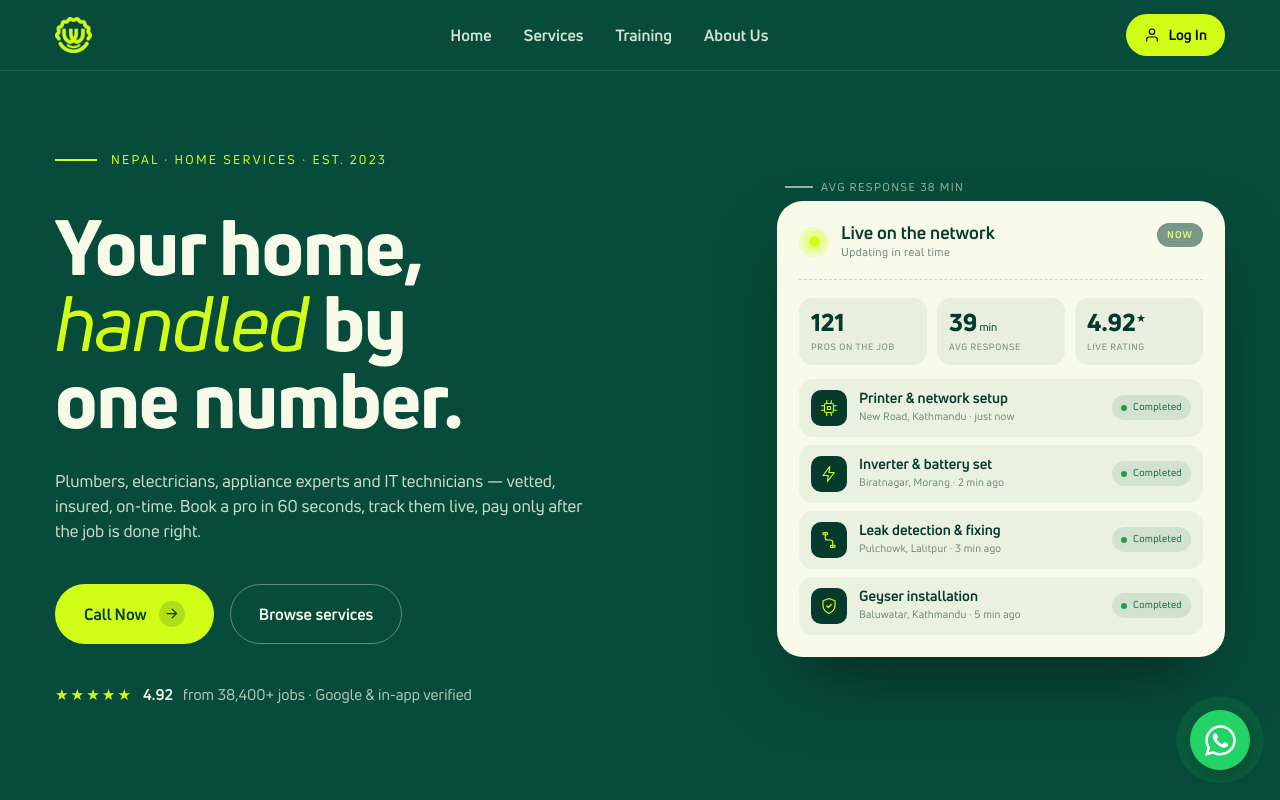
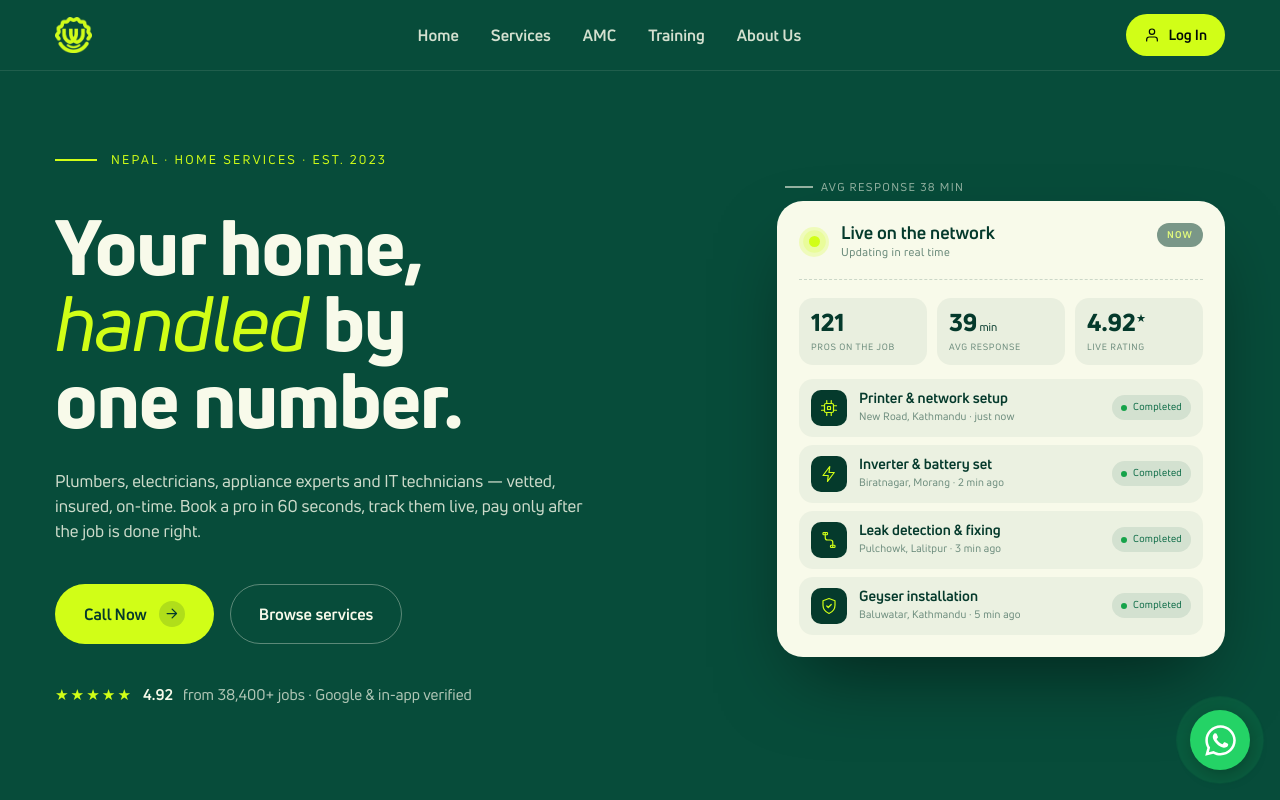
Before and after one commit to duckducky505/wowsewa-website, a React (Vite) app: page / in a window 1280 px wide. Shown: the top 800 px of the page. Built offline with nearby package versions, Linux system fonts and the light colour scheme.

Commit message:
Navbar AMC link added and a minor file import fix

```diff
--- a/src/components/Navbar/Navbar.jsx
+++ b/src/components/Navbar/Navbar.jsx
@@ -47,6 +47,7 @@ function Navbar() {
           <ul>
             <li><Link to="/">Home</Link></li>
             <li><a href="/#services" onClick={handleServices}>Services</a></li>
+            <li><Link to="/amc">AMC</Link></li>
             <li><Link to="/training-wowsewa">Training</Link></li>
             <li><Link to="/about-us">About Us</Link></li>
           </ul>
@@ -76,6 +77,7 @@ function Navbar() {
           <ul>
             <li><Link to="/" onClick={close}>Home</Link></li>
             <li><a href="/#services" onClick={handleServices}>Services</a></li>
+            <li><a href="/amc">AMC</a></li>
             <li><Link to="/training-wowsewa" onClick={close}>Training</Link></li>
             <li><Link to="/about-us" onClick={close}>About Us</Link></li>
             <li>
--- a/src/pages/AMC/AMC.jsx
+++ b/src/pages/AMC/AMC.jsx
@@ -10,7 +10,7 @@ import {
   MdStar,
   MdShield
 } from 'react-icons/md';
-import './Amc.css';
+import './AMC.css';
 import Footer from '../../components/Footer/Footer';
 import Navbar from '../../components/Navbar/Navbar';
 
```
